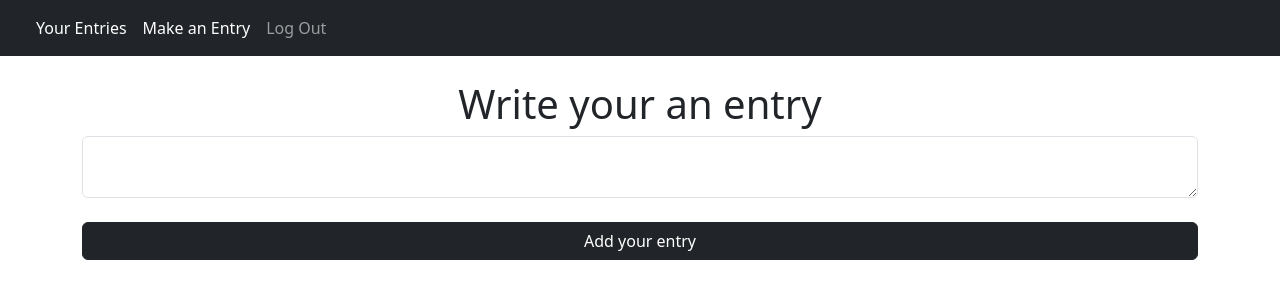
After one commit to Aloe333/diary-webapp, a Flask app: page /post in a window 1280 px wide. The commit adds this page. Shown: the top 300 px of the page. Run offline with Flask 3, Linux system fonts and the light colour scheme; a user stored in the database is signed in.

Commit message:
added making entries and viewing them

```diff
--- a/diary-webapp/website/auth.py
+++ b/diary-webapp/website/auth.py
@@ -23,7 +23,7 @@ def login():
                 flash('Incorrect password.', category="error")
         else:
             flash('User with this email does not exist.', category="error")
-    return render_template('login.html')
+    return render_template('login.html', user=current_user)
 
 @auth.route('/logout')
 @login_required
@@ -54,8 +54,8 @@ def sign_up():
             new_user = User(email=email, username=username, password=generate_password_hash(password1, method='scrypt'))
             db.session.add(new_user)
             db.session.commit()
-            login_user(user, remember=True)
+            login_user(new_user, remember=True)
             flash('Account created!', category='success')
             return redirect(url_for('views.home'))
 
-    return render_template("signup.html")
+    return render_template("signup.html", user=current_user)
--- a/diary-webapp/website/models.py
+++ b/diary-webapp/website/models.py
@@ -6,7 +6,7 @@ from sqlalchemy.sql import func
 class Entry(db.Model):
     id = db.Column(db.Integer, primary_key=True)
     data = db.Column(db.String(10000))
-    date = db.Column(db.DateTime(timezone=True), default=func.now())
+    date = db.Column(db.String(100))
     user_id = db.Column(db.Integer, db.ForeignKey('user.id'))
 
 
--- a/diary-webapp/website/templates/base.html
+++ b/diary-webapp/website/templates/base.html
@@ -15,18 +15,24 @@
             </button>
             <div class="collapse navbar-collapse" id="navbarNav">
               <ul class="navbar-nav">
+                {% if user.is_authenticated %}
                 <li class="nav-item">
-                  <a class="nav-link active" aria-current="page" href="/home">Home</a>
+                  <a class="nav-link active" aria-current="page" href="/">Your Entries</a>
                 </li>
+                <li class="nav-item">
+                  <a class="nav-link active" aria-current="page" href="/post">Make an Entry</a>
+                </li>
+                <li class="nav-item">
+                  <a class="nav-link" href="/logout">Log Out</a>
+                </li>
+                {% else %}
                 <li class="nav-item">
                   <a class="nav-link" href="/login">Login</a>
                 </li>
                 <li class="nav-item">
                   <a class="nav-link" href="/signup">Sign Up</a>
                 </li>
-                <li class="nav-item">
-                  <a class="nav-link" href="/logout">Log Out</a>
-                </li>
+                {% endif %}
               </ul>
             </div>
           </div>
--- /dev/null
+++ b/diary-webapp/website/templates/entrypost.html
@@ -0,0 +1,12 @@
+{% extends "base.html" %}
+{% block title %}Make an entry{% endblock %}
+{% block content %}
+<h1 align="center">Write your an entry</h1>
+<form method="POST">
+    <textarea name="entry" id="entry" class="form-control"></textarea>
+    <br />
+    <div class="d-grid gap-2 mx-auto">
+        <button type="submit" class="btn btn-dark">Add your entry</button>
+    </div>
+</form>
+{% endblock %}
--- a/diary-webapp/website/views.py
+++ b/diary-webapp/website/views.py
@@ -1,9 +1,29 @@
-from flask import Blueprint, render_template
+from flask import Blueprint, render_template, request, flash, jsonify
+from datetime import datetime
 from flask_login import login_required, current_user
+from .models import Entry
+from . import db
+import json
 
 views = Blueprint('views', __name__)
 
-@views.route('/')
+@views.route('/', methods=['GET'])
 @login_required
 def home():
-    return render_template('home.html')
+    return render_template('home.html', user=current_user)
+
+@views.route('/post', methods=['POST', 'GET'])
+@login_required
+def entry_post():
+    if request.method == 'POST':
+        entry = request.form.get('entry')
+
+        if len(entry) < 2:
+            flash('Your entry needs to be longer.', category='error')
+        else:
+            new_entry = Entry(data=entry,  date=datetime.now().isoformat(sep=" ", timespec="minutes"), user_id=current_user.id)
+            db.session.add(new_entry)
+            db.session.commit()
+            flash('Your entry has been added!', category="success")
+
+    return render_template('entrypost.html', user=current_user)
```
Also changed, not shown: diary-webapp/website/templates/home.html (+14 -2 lines), diary-webapp/instance/database.db, 2 other files.
